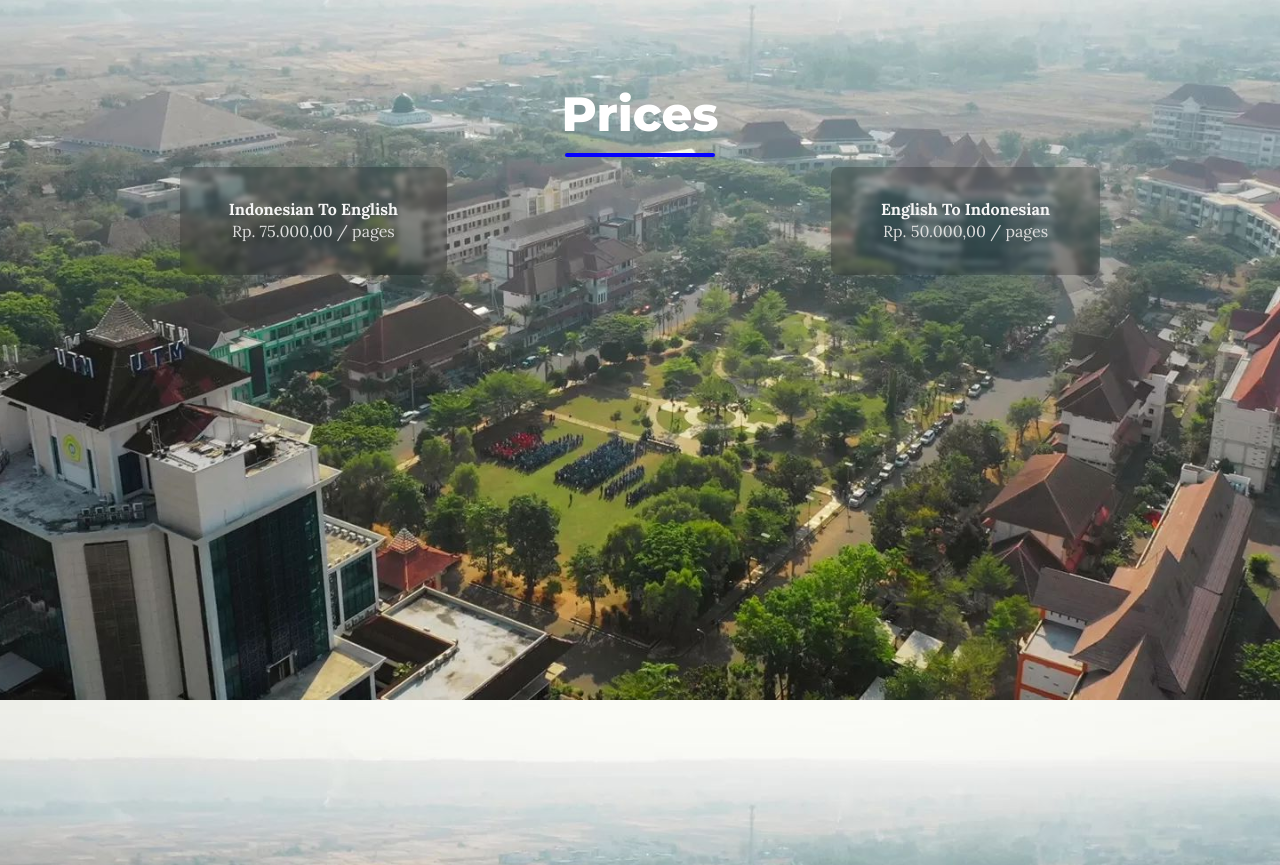
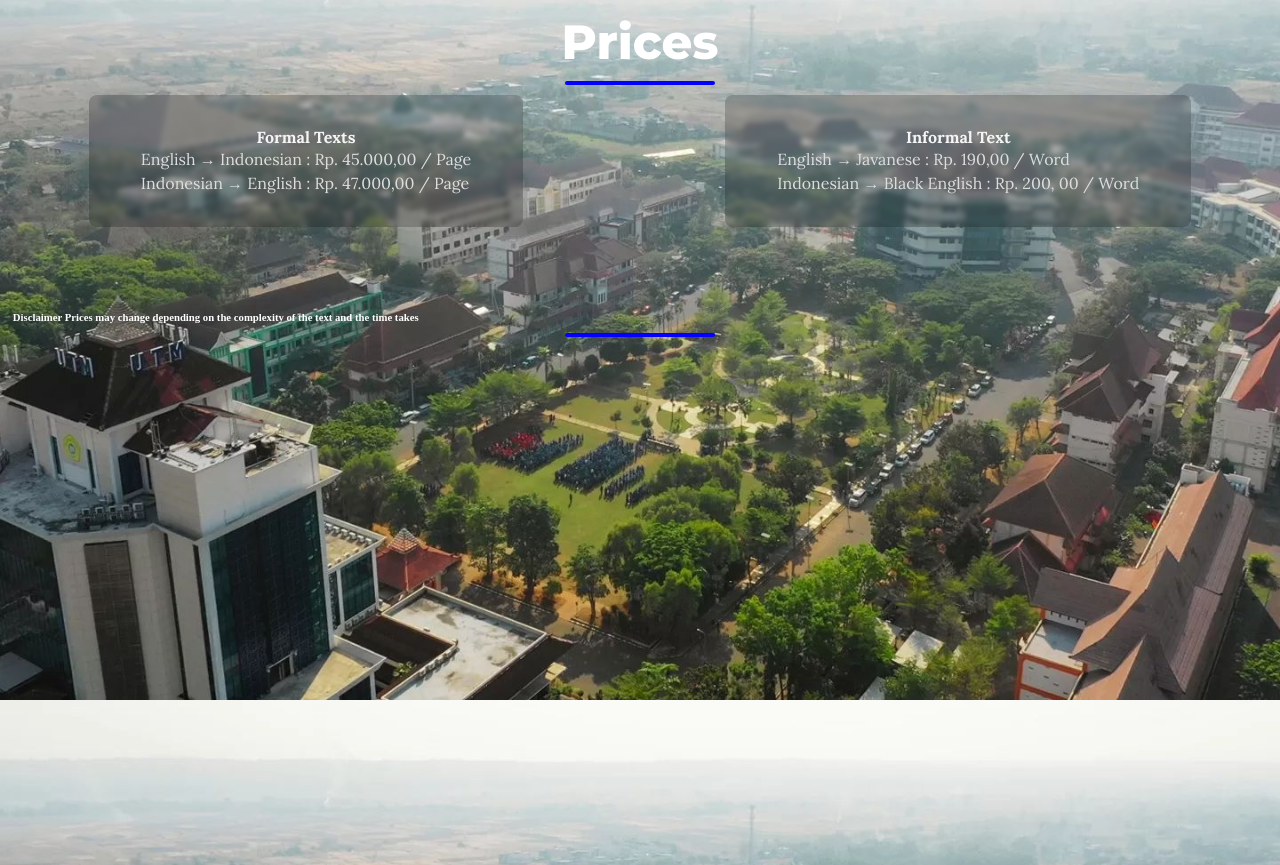
Before and after one commit to ALiteralSalt/BRUH, a plain HTML site: page JusTranslate/index.html in a window 1280 px wide. Shown: the part 3560-4425 px from the top of the page. Drawn offline with Linux system fonts and the light colour scheme; a web font is replaced by a local one.

Commit message:
index.html

```diff
--- a/JusTranslate/index.html
+++ b/JusTranslate/index.html
@@ -112,17 +112,23 @@
                 </div>
                 <div class="row">
                     <article class="explore-content">
-                        <h4 class="dark">Indonesian To English</h4>
+                        <h4 class="dark">Formal Texts</h4>
                         <p class="font-color">
-                            Rp. 75.000,00 / pages
+                            English &rarr; Indonesian : Rp. 45.000,00 / Page <br \>
+                            Indonesian &rarr; English : Rp. 47.000,00 / Page
                         </p>
                     </article>
                     <article class="explore-content">
-                        <h4 class="dark">English To Indonesian</h4>
+                        <h4 class="dark">Informal Text</h4>
                         <p class="font-color">
-                            Rp. 50.000,00 / pages
+                            English &rarr; Javanese : Rp. 190,00 / Word <br \>
+                            Indonesian &rarr; Black English : Rp. 200, 00 / Word
                         </p>
                     </article>
+                </div>
+                <div class="titles">
+                    <h6 class="dark"><br \><br \><br \><br \><br \><br \><br \>Disclaimer Prices may change depending on the complexity of the text and the time takes</h6>
+                    <div class="line"></div>
                 </div>
             </div>
         </section>
```
